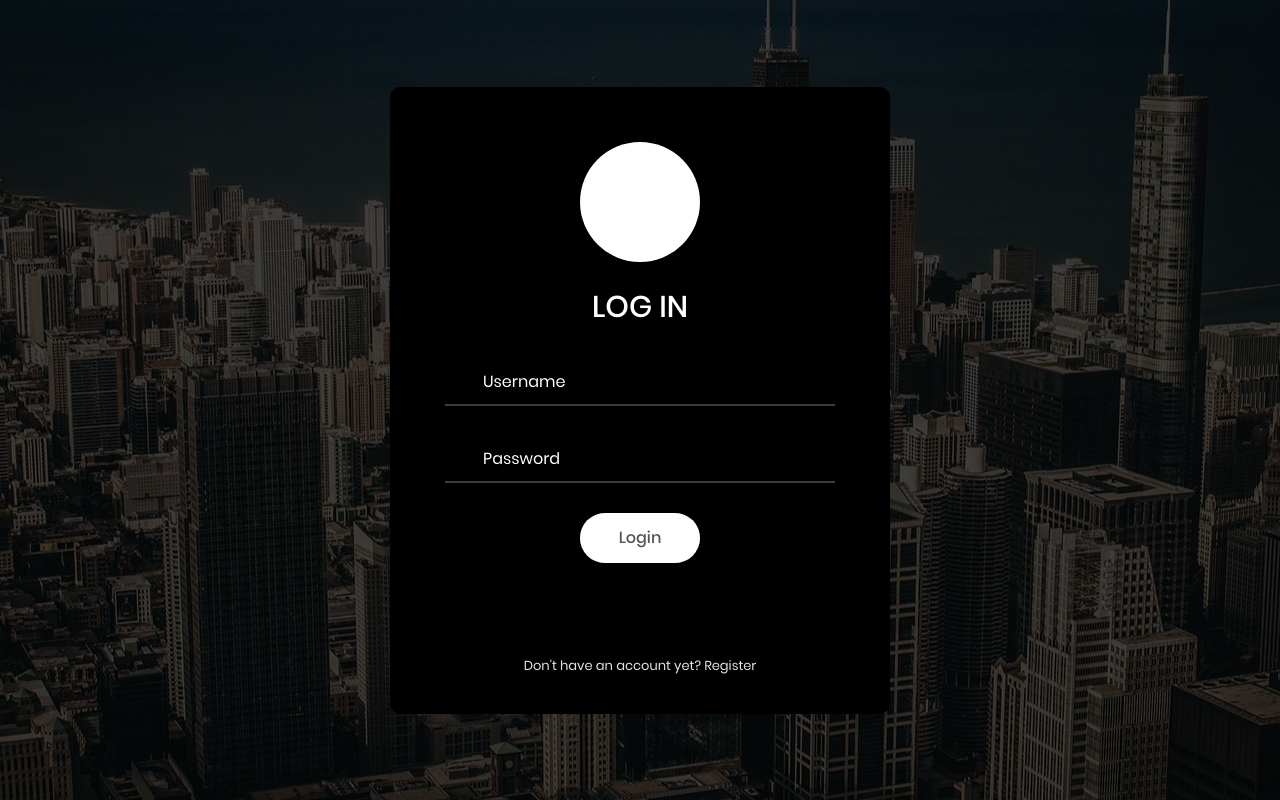
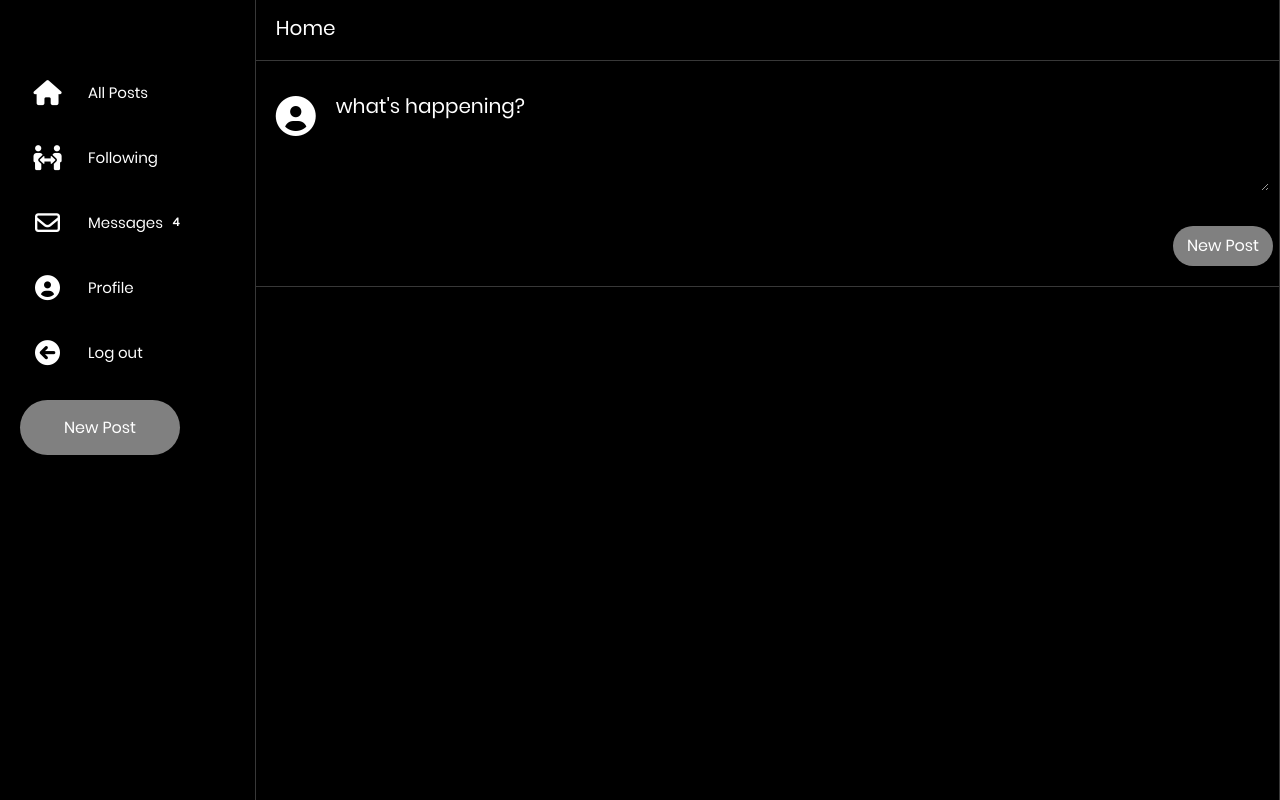
Before and after one commit to jeanjoelkapula/react-twitter, a React (Create React App) app: page / in a window 1280 px wide. Before the commit this address led to /login. Built offline with nearby package versions, Linux system fonts and the light colour scheme.

Commit message:
Add Main content page structure

```diff
--- a/src/App.js
+++ b/src/App.js
@@ -6,6 +6,7 @@ import { useSelector } from "react-redux";
 import AuthBase from "./pages/auth/AuthBase";
 import LoginForm from "./components/auth/LoginForm"
 import RegisterForm from "./components/auth/RegisterForm";
+import Home from "./pages/Home";
 
 
 function App() {
@@ -28,7 +29,7 @@ function App() {
                 element=
                     {
                         user.is_authenticated ?
-                        <h1>User is logged in</h1>:
+                        <Home /> :
                         <Navigate to="/login" />
                     }
                 >
--- a/src/assets/styles/main.css
+++ b/src/assets/styles/main.css
@@ -42,6 +42,10 @@
       font-family: Poppins-Regular, sans-serif;
     background-color: black;
   }
+
+#root, .App {
+    height: 100%;
+}
 
   /*---------------------------------------------*/
   a {
--- /dev/null
+++ b/src/components/HomePostForm.js
@@ -0,0 +1,51 @@
+import React from "react"
+import { reduxForm, Field } from 'redux-form';
+
+let HomePostForm = props => {
+
+    const { handleSubmit } = props
+
+    const buttonDivStyle = {
+        display: "flex",
+        justifyContent: "right",
+        borderBottom: "1px solid #ffffff38"
+    }
+    const buttonStyle = {
+        width: "100px",
+        height: "40px",
+        marginTop: "15px",
+        marginBottom: "20px",
+        marginRight: "6px"
+    }
+
+    const iconDivStyle = {
+        width: "auto",
+        paddingLeft: "10px",
+        paddingRight: "10px"
+    }
+
+    return (
+        <div className="">
+            <form action="/" method="POST">
+                <div className="write-twit">
+                    <div className="post-user" style={iconDivStyle}>
+                        <i className="fas fa-user-circle"></i>
+                    </div>
+                    <Field name="post" id="post" cols="30" rows="3" type="text" component="textarea" placeholder="what's happening?" />
+                </div>
+                <div style={buttonDivStyle}>
+                    <button type="submit" className="add-twit-button" style={buttonStyle}>
+                        New Post
+                    </button>
+                </div>
+            </form>
+        </div>
+
+    )
+}
+
+HomePostForm = reduxForm({
+    form: 'homePostForm'
+})(HomePostForm)
+
+export default HomePostForm
--- a/src/components/layout/LeftSideBar.js
+++ b/src/components/layout/LeftSideBar.js
@@ -2,6 +2,7 @@ import React from "react"
 
 export default function LeftSideBar(props) {
     return (
+        <div className="twitter-wrap">
             <div className="side-left">
                 <ul className="menu">
                     <li className="menu-item">
@@ -22,7 +23,7 @@ export default function LeftSideBar(props) {
                     </li>
 
                     <li className="menu-item">
-                    <a className="menu-link menu-link-text">
+                        <a className="menu-link">
                             <i className="fas fa-people-arrows"></i>
                         </a>
                         <a className="menu-link-text">
@@ -34,13 +35,13 @@ export default function LeftSideBar(props) {
                     <li className="menu-item">
                         <a className="menu-link">
                             <i className="far fa-envelope"></i>
-                        <span className="badge chat-badge m-badge {% if user|get_total_unread_count != '' %} menu-icon-badge {% endif %}" id="messages-badge-">4</span>
+                            <span className="badge chat-badge m-badge menu-icon-badge" id="messages-badge-">4</span>
                         </a>
                         <a className="menu-link-text">
                             <div >
                                 <span>Messages</span>
                             </div>
-                        <div className="badge chat-badge m-badge" id="messages-badge-" style="margin-left: 5px;">4</div>
+                            <div className="badge chat-badge m-badge" id="messages-badge-" style={{marginLeft: "5px"}}>4</div>
                         </a>
                     </li>
                     <li className="menu-item">
@@ -77,5 +78,7 @@ export default function LeftSideBar(props) {
                     </li>
                 </ul>
             </div>
+        </div>
+
     )
 }
--- /dev/null
+++ b/src/components/layout/MainContentWrapper.js
@@ -0,0 +1,14 @@
+import React from "react";
+
+export default function MainContentWrapper(props) {
+    return (
+        <div className="side-main">
+            <div className="top-fixed">
+                <h4 className="link-home">{props.title}</h4>
+            </div>
+            <div className="">
+                {props.children}
+            </div>
+        </div>
+    )
+}
--- a/src/components/layout/RightSideBar.js
+++ b/src/components/layout/RightSideBar.js
@@ -2,7 +2,7 @@ import React from "react"
 
 export default function RightSideBar(props) {
     return (
-        <div class="side-right">
+        <div className="side-right">
 
         </div>
     )
--- a/src/components/layout/Wrapper.js
+++ b/src/components/layout/Wrapper.js
@@ -3,9 +3,7 @@ import React from "react"
 export default function Wrapper (props) {
     return (
         <div className="wrapper">
-            <div className="twitter-wrap">
-                {props.children}
-            </div>
+            {props.children}
         </div>
     )
 }
--- /dev/null
+++ b/src/pages/Home.js
@@ -0,0 +1,20 @@
+import React from "react";
+import Wrapper from "../components/layout/Wrapper";
+import LeftSideBar from "../components/layout/LeftSideBar"
+import RightSideBar from "../components/layout/RightSideBar"
+import MainContentWrapper from "../components/layout/MainContentWrapper";
+import HomePostForm from "../components/HomePostForm";
+
+
+export default function Home(props) {
+
+    return (
+        <Wrapper>
+            <LeftSideBar />
+            <MainContentWrapper title="Home">
+                <HomePostForm />
+            </MainContentWrapper>
+            <RightSideBar />
+        </Wrapper>
+    )
+}
--- a/src/redux/user.js
+++ b/src/redux/user.js
@@ -1,6 +1,6 @@
 const initialState = {
     username: '',
-    is_authenticated: false
+    is_authenticated: true
 }
 
 export default function userReducer (state = initialState, action) {
```
Also changed, not shown: src/App.css (deleted, +0 -38 lines), src/index.css (deleted, +0 -13 lines), src/logo.svg (deleted). Lines whose indentation alone changed are shown as unchanged.
